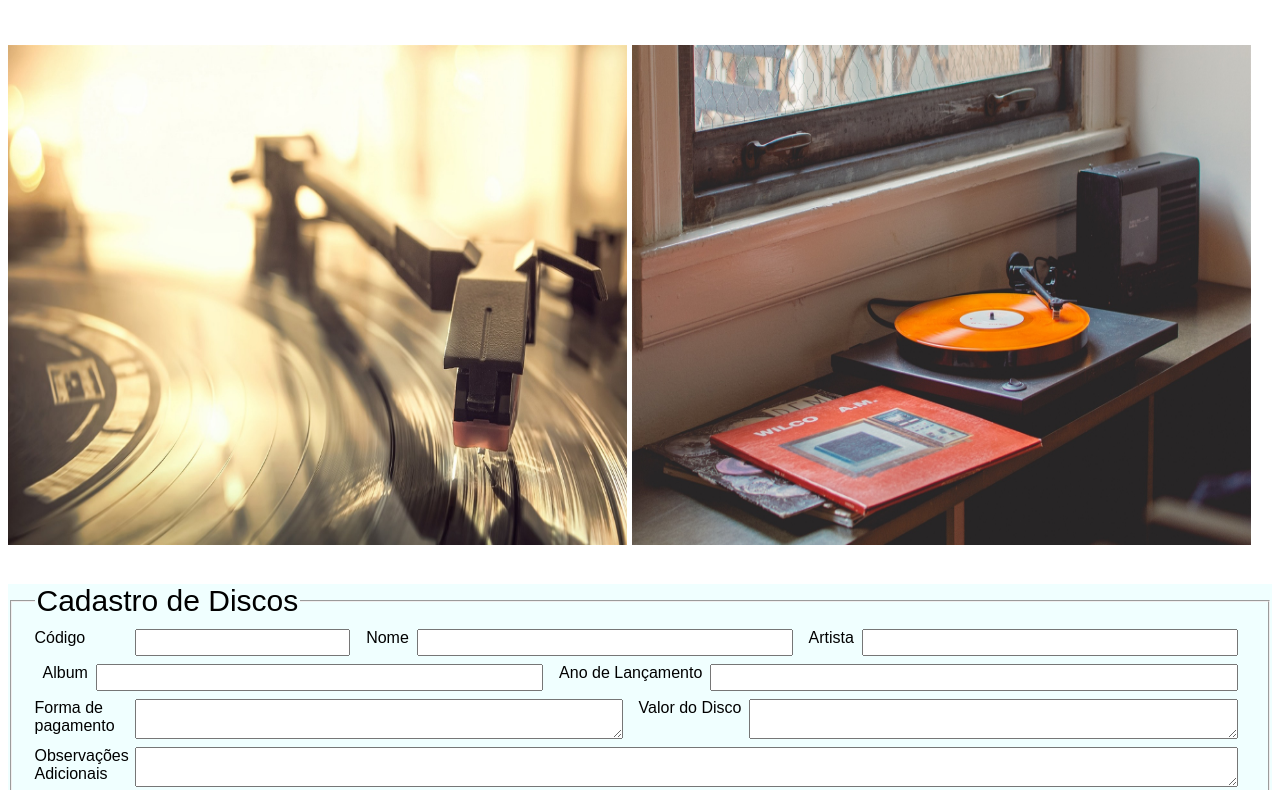
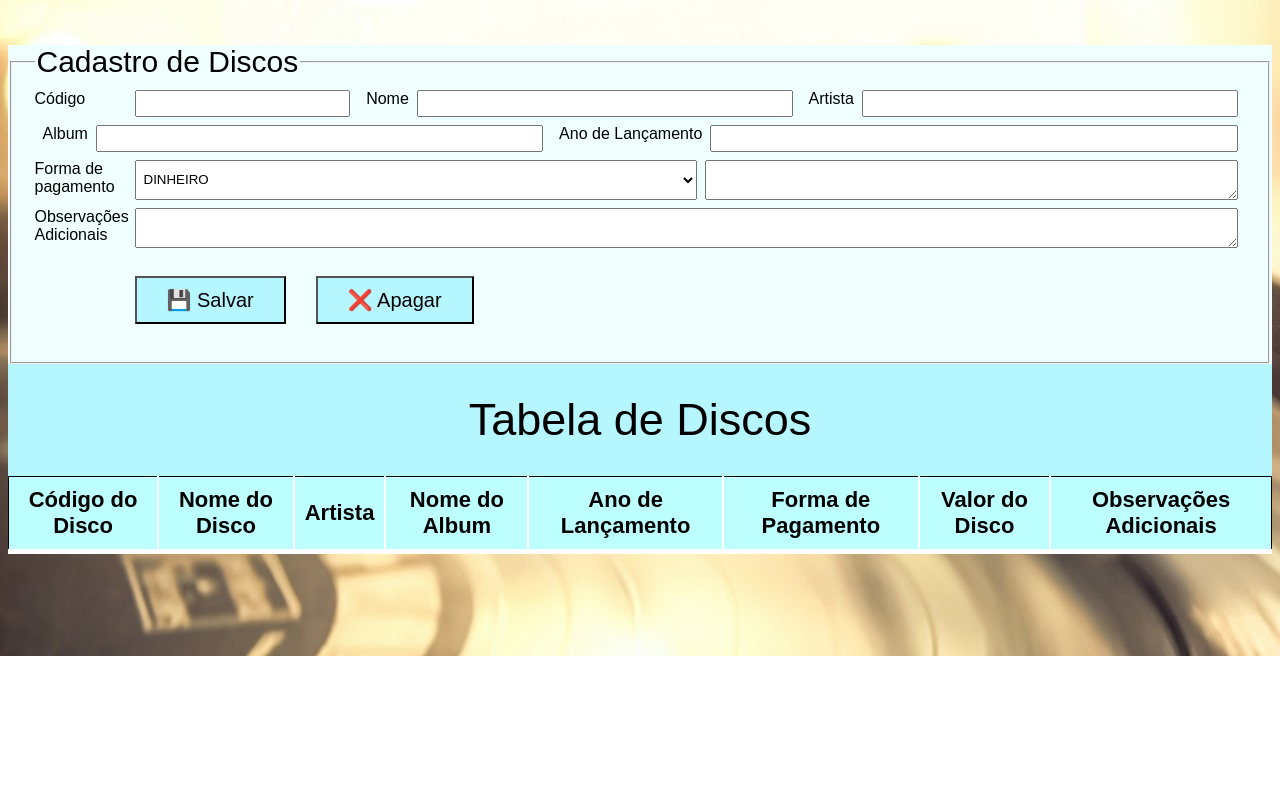
Before and after one commit to RaphaelScursoni/Discos-Loja, a plain HTML site: page index.html in a window 1280 px wide. Shown: the part 144-934 px from the top of the page. After the commit the page ends 800 px from the top, so only its background shows below. Drawn offline with Linux system fonts and the light colour scheme; a web font is replaced by a local one.

Commit message:
Modificações nas imagens e no estilo

```diff
--- a/estilo.css
+++ b/estilo.css
@@ -1,4 +1,8 @@
 @import url('https://fonts.googleapis.com/css2?family=Patua+One&display=swap');
+
+body{
+  background-image: url(img/1.jpg);
+}
 
 *{
     font-family: 'Patua One', sans-serif;
@@ -7,6 +11,7 @@
 p{
 text-align: center;
 font-size: 60px;
+background: rgba(255, 255, 255, 0.164);
 }
 
 button{
@@ -26,6 +31,7 @@ button{
 caption{
   font-size: 45px;
   padding: 30px;
+  background-color: rgb(182, 246, 255);
 }
 
 .form{
--- a/index.html
+++ b/index.html
@@ -8,10 +8,6 @@
 </head>
 <body>
     <p>Listagem de Discos de Vinil</p>
-    <div>
-        <img src="img/1.jpg" style="width: 49%; height: 500px; margin-left: 0%; margin-bottom: 35px;">
-        <img src="img/2.jpg" style="width: 49%; height: 500px; margin-bottom: 35px; margin-left: 0%">
-    </div>
     </ul>
     <div class="form">
         <form class="formDiscos">
@@ -39,7 +35,12 @@
                 <div class="form-group">
 
                     <label>Forma de pagamento</label>
-                    <textarea class="input-control" type="text" size="10" id="pagamento"></textarea>
+                    <select class="input-control" id="pagamento">
+                        <option value="dinheiro">DINHEIRO</option>
+                        <option value="cartao">CARTÃO DE CRÉDITO</option>
+                        <option value="cartao">CARTÃO DE DÉBITO</option>
+                        <option value="cheque">CHEQUE</option>
+                        <option value="transf">TRANSFERÊNCIA BANCÁRIA</option>
 
                     <label class="right-inline"> Valor do Disco</label>
                     <textarea class="input-control" type="number" size="10" id="valor"></textarea>
```
